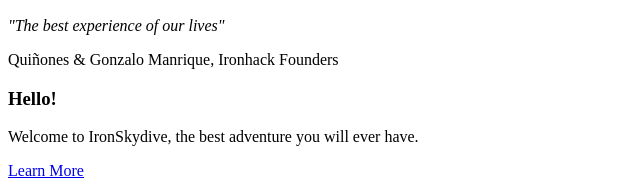
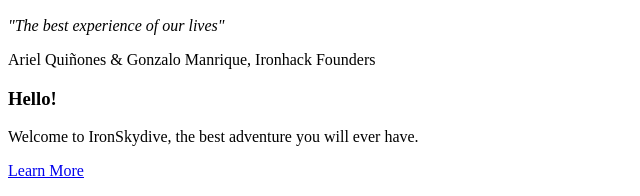
Before and after one commit to Gema-Munoz/IronSkydive-part1, a plain HTML site: page index.html in a window 1280 px wide. Shown: the part 451-647 px from the top of the page, 0-640 px from the left. Drawn offline with Linux system fonts and the light colour scheme.

Commit message:
Update index.html
IronSkydive-html-part1-week1

```diff
--- a/index.html
+++ b/index.html
@@ -12,7 +12,7 @@
      <h1><img src="https://s3-eu-west-1.amazonaws.com/ih-materials/uploads/ironhack-skydive-logo.png" alt="IronSkydive-Logo">IronSkydive</h1>
      <h2>let the trip begin</h2>
      <aside><i>"The best experience of our lives"</i><br>
-     <p>Quiñones & Gonzalo Manrique, Ironhack Founders</p></aside>
+     <p>Ariel Quiñones & Gonzalo Manrique, Ironhack Founders</p></aside>
 
 <section>
 
```
